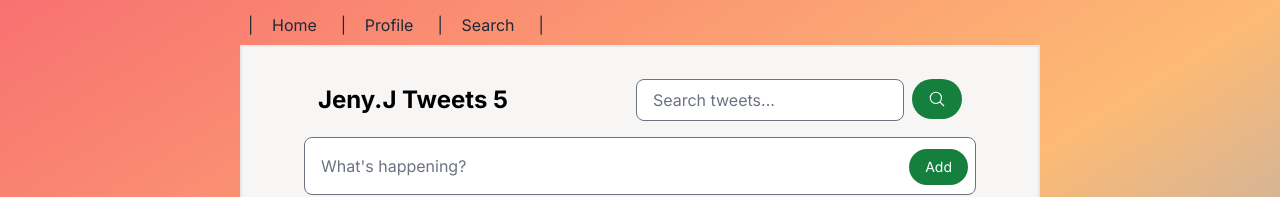
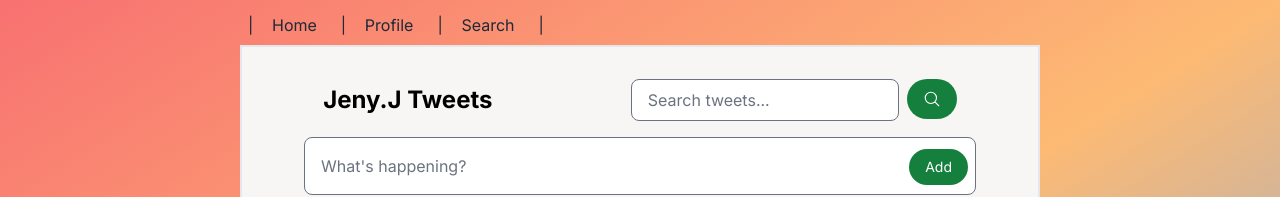
Before and after one commit to JenniferJun/nextjs_code_challenge, a Next.js app: page / in a window 1280 px wide. Shown: the top 197 px of the page. Built offline with nearby package versions, Linux system fonts and the light colour scheme; no server answers; the database is empty.

Commit message:
fix some

```diff
--- a/app/page.tsx
+++ b/app/page.tsx
@@ -13,7 +13,7 @@ export default async function HomePage() {
         <div className="flex flex-col items-center justify-start h-full p-8 w-full border-red-500">
             <div className="flex justify-around items-center w-full mb-4" >
                 <h1 className="text-2xl font-bold ">
-                    Jeny.J Tweets  {TWEET_PAGE_SIZE}
+                    Jeny.J Tweets
                 </h1>
                 <div className="w-[50%] flex justify-end items-end">
                     <SearchBox />
```
